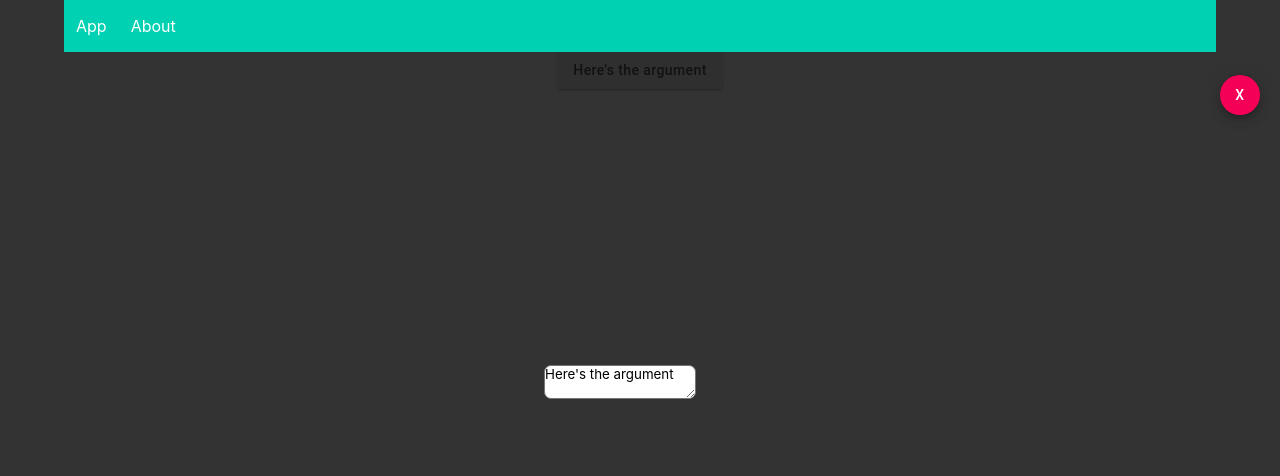
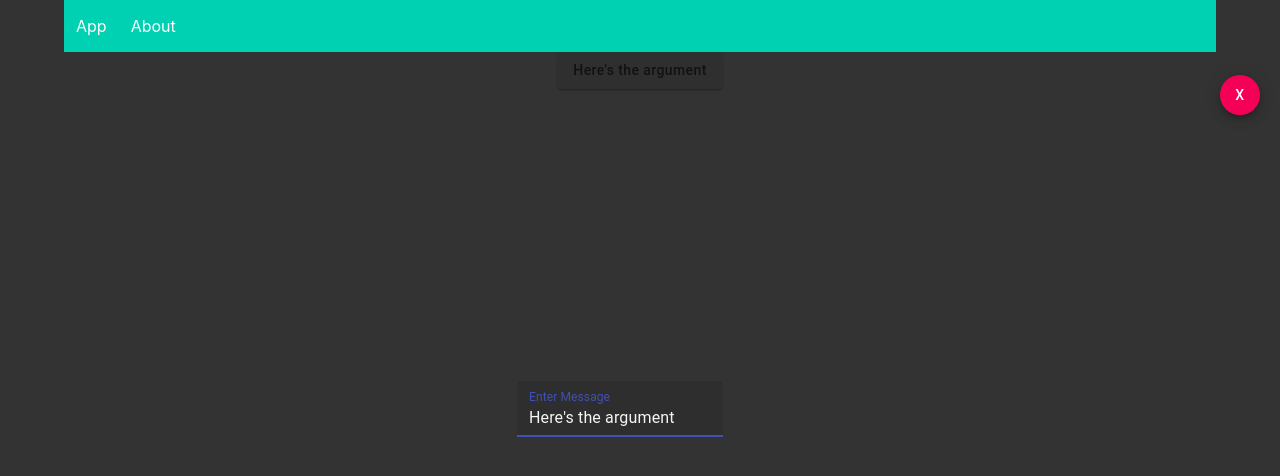
Before and after one commit to merezal/debayt.io, a React (Create React App) app: page / in a window 1280 px wide. Both pictures are taken after a click on the button "Here's the argument". Shown: the top 476 px of the page. Built offline with nearby package versions, Linux system fonts and the light colour scheme.

Commit message:
Materialui TextField as input

```diff
--- a/src/components/Bubble.tsx
+++ b/src/components/Bubble.tsx
@@ -21,6 +21,7 @@ class Bubble extends React.Component<{ content: string }, {content:string, modal
         this.setState({ modalState: true });
     }
     hideModal = (event: any) => {
+        console.log("FALSE", this.state.modalState)
         this.setState({ modalState: false });
     }
     render() {
@@ -41,7 +42,6 @@ class Bubble extends React.Component<{ content: string }, {content:string, modal
     public changeContent = (val: string) =>{
       console.log("Val: ", this.props.content, " to ", val);
         this.setState({ content: val });
-        this.render();
     }
 }
 
--- a/src/components/Engine.tsx
+++ b/src/components/Engine.tsx
@@ -16,9 +16,9 @@ let Engine: React.FC = () => {
 
     return (
        // console.log(this.props);
-            <div className="Container">
-                    <Bubble content={Content.content} />
-            </div>
+        <div className="Container">
+                <Bubble content={Content.content} />
+        </div>
     );
 }
 
--- a/src/components/Modal.css
+++ b/src/components/Modal.css
@@ -22,9 +22,6 @@
     float: right;
     right: 20px;
 }
-textarea {
-    border-radius: 7px;
+#filled-textarea {
+    color: whitesmoke;
 }
-textarea:focus{
-    border: 2px solid white;
-}
--- a/src/components/Modal.tsx
+++ b/src/components/Modal.tsx
@@ -1,9 +1,11 @@
 import React from 'react';
 import './Modal.css';
 import Fab from '@material-ui/core/Fab';
+import TextField from '@material-ui/core/TextField';
 
 interface ModalSettings {
     content: string,
+    value: string,
 }
 
 class Modal extends React.Component<{ visible: boolean, changeCont: any, content: string , hide: any},{ content: string }>{
@@ -13,8 +15,13 @@ class Modal extends React.Component<{ visible: boolean, changeCont: any, content
             content: props.content,
         };
     }
-    public handleText(event: React.ChangeEvent<HTMLTextAreaElement>){
-      this.setState(this.props.changeCont(event.target.value));
+    public handleText = (event: React.FormEvent<HTMLInputElement>) => {
+        let x = event.currentTarget.getElementsByTagName("textarea")[0].value;
+        console.log("SENDING: ", x);
+        /* Target base input in Materialui styling */
+        this.props.changeCont(x);
+        /* TODO make request to update server */
+
     }
     public toggleVis = (event: React.MouseEvent<HTMLElement>) => {
         console.log("Toggling Visibility", event.target);
@@ -27,8 +34,7 @@ class Modal extends React.Component<{ visible: boolean, changeCont: any, content
                 <div id="modalBlock"  >
                     <Fab color="secondary" size="small" id="closeModal" onClick={this.toggleVis.bind(this)}>X</Fab>
                     <span className="BubbleInput">
-                        <textarea value={this.props.content} onInput={this.handleText.bind(this)}
-                            cols={15} wrap="hard" ></textarea>
+                        <TextField id="filled-textarea" margin="normal" multiline label="Enter Message" variant="filled" value={this.props.content} onInput={this.handleText} autoFocus />
                     </span>
                 </div>
             );
```
